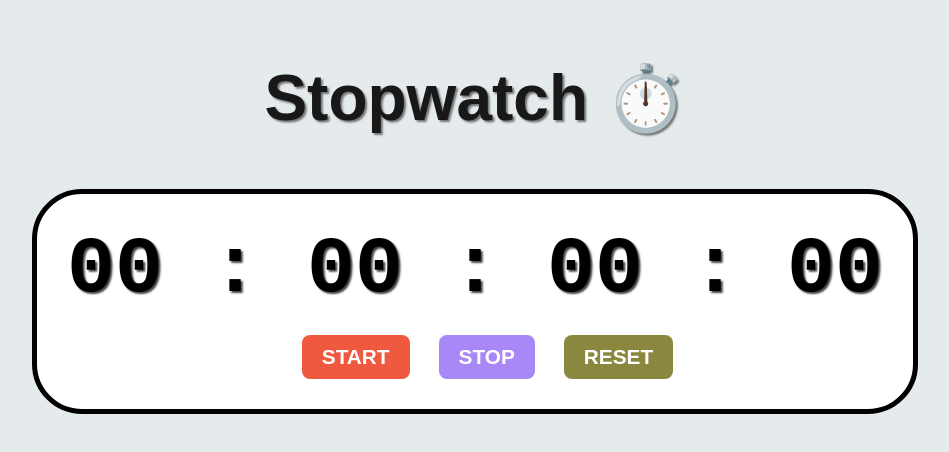
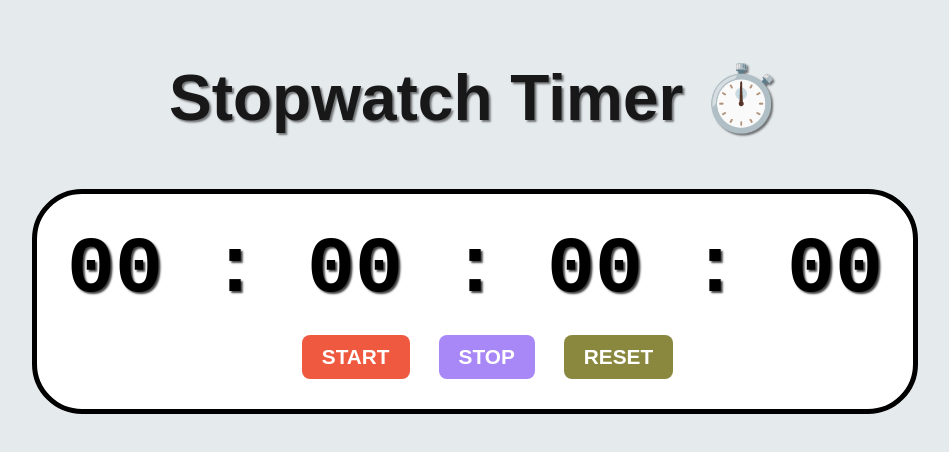
Before and after one commit to venkata-arjun/timer, a plain HTML site: page index.html in a window 1280 px wide. Shown: the whole page, without its empty margins (165-1114 px from the left). Drawn offline with Linux system fonts and the light colour scheme.

Commit message:
renamed "H2"

```diff
--- a/index.html
+++ b/index.html
@@ -10,7 +10,7 @@
 
 <body>
 
-    <h2 id="myH2">Stopwatch ⏱️</h2>
+    <h2 id="myH2">Stopwatch Timer ⏱️</h2>
 
     <div id="container">
         <div id="display">
```
